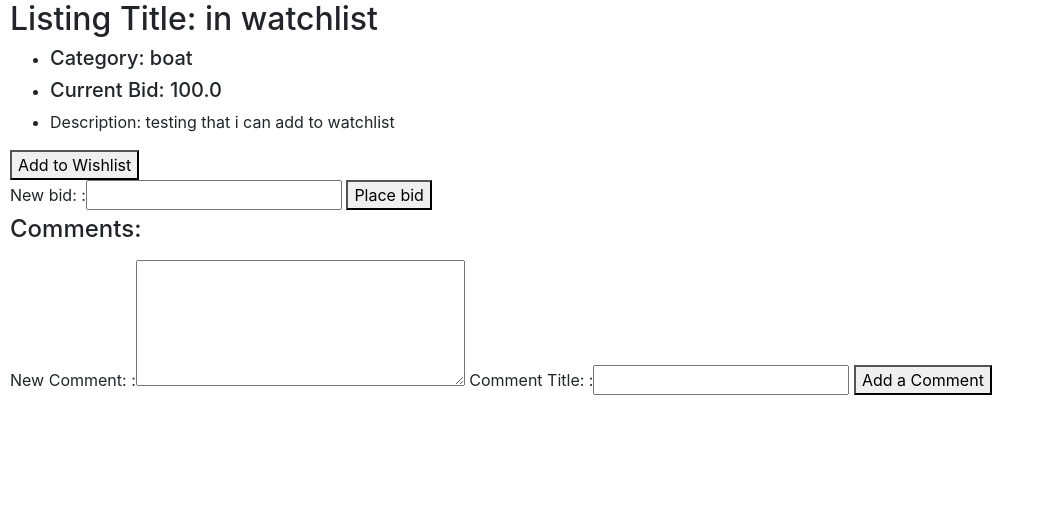
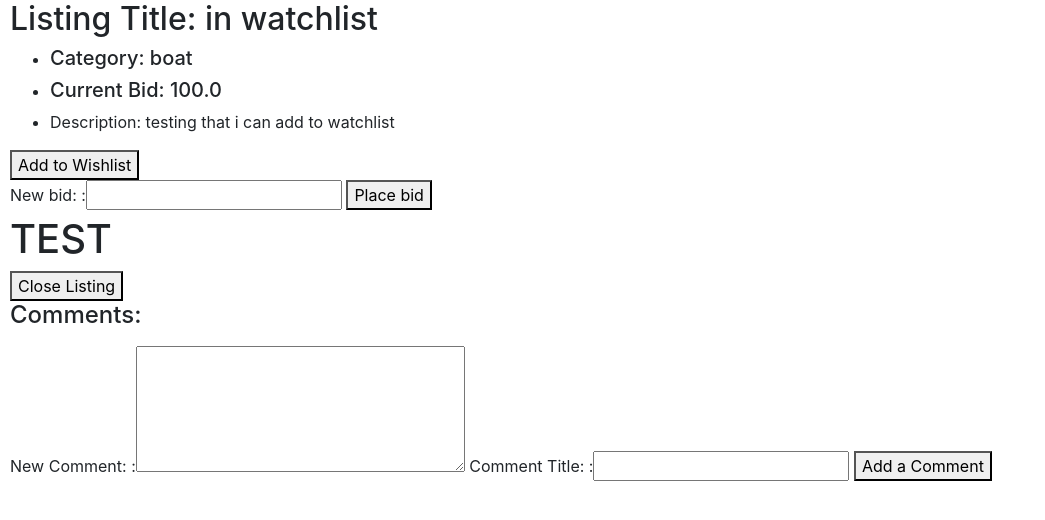
Before and after one commit to BenMueller1/2---Commerce-Project, a Django app: page /listings/3 in a window 1280 px wide. Shown: the part 163-683 px from the top of the page, without its empty margins (0-1045 px from the left). Run offline with Django 3.2, Linux system fonts and the light colour scheme; a user stored in the database is signed in; data comes from the database, SQL or seed files in the repository; both versions use the stored data as it was after the commit; some libraries are stand-ins or nearby versions.

Commit message:
just need to test and improve UI

```diff
--- a/auctions/models.py
+++ b/auctions/models.py
@@ -17,10 +17,10 @@ class Listing(models.Model):
     image = models.URLField()
     currentBid = models.FloatField()
 
-    highestBidder = models.OneToOneField("User", on_delete=models.DO_NOTHING, null = True, related_name="highestBidder")
-    creator = models.OneToOneField("User", on_delete=models.CASCADE, null=True, related_name="creator")
+    highestBidder = models.ForeignKey("User", on_delete=models.DO_NOTHING, null = True, related_name="highestBidder")
+    creator = models.ForeignKey("User", on_delete=models.CASCADE, null=True, related_name="creator")
     active = models.BooleanField(default=True)
-    winner = models.OneToOneField("User", on_delete=models.DO_NOTHING, null=True, related_name="winner")
+    winner = models.ForeignKey("User", on_delete=models.DO_NOTHING, null=True, related_name="winner")
     comments = models.ManyToManyField(Comment, null=True)
 
 
--- a/auctions/templates/auctions/listingPage.html
+++ b/auctions/templates/auctions/listingPage.html
@@ -28,14 +28,17 @@
             <button type="submit"> Place bid </button>
         </form>
 
-    {% comment %}
+        {% if user.id == listing.creator_id %}
+            <h1>TEST</h1>
+            <form action="" method="POST">
+                {% csrf_token %}
+                <input type="hidden" name="closeListing" value="closeListing">
+                <button type="submit"> Close Listing </button>
+            </form>
+        {% endif %}
+
     {% else %}
-        {% if %}   <!-- how do I get the current user??? -->
-            <!-- if user created the auction, give them the option to close the auction -->
-        {% else %}
-            <!-- say who has won the auction  (if it has been closed the winner was the most recent highest bid) -->
-    {% endcomment %}
-
+        <h4>{{listing.highestBidder}} has won the auction for this listing.</h4>
     {% endif %}
 
     <!-- display all comments (this works!)-->
--- a/auctions/views.py
+++ b/auctions/views.py
@@ -23,6 +23,7 @@ class newBidForm(forms.Form):
 class newCommentForm(forms.Form):
     comment = forms.CharField(label="New Comment: ", widget=forms.Textarea(attrs={"rows":5, "cols":30}))
     title = forms.CharField(label= "Comment Title: ")
+
 
 def index(request):
     listings = models.Listing.objects.all()
@@ -140,14 +141,22 @@ def listingPage(request, listingId):
             newComment = models.Comment(user=request.user, title=request.POST['title'], text=request.POST['comment'])
             newComment.save()   # this is causing an error
             listing.comments.add(newComment)
+            listing.save()
 
         elif "bid" in post_request_keys:
             if float(request.POST['bid']) > listing.currentBid:
                 listing.currentBid = request.POST['bid']
                 listing.highestBidder = request.user
+                listing.save()
 
         elif "addToWishList" in post_request_keys:
             request.user.watchlist.add(listing)
+            request.user.save()
+
+        elif "closeListing" in post_request_keys:
+            listing.active = False
+            listing.winner = listing.highestBidder
+            listing.save()
 
 
     if len(models.Listing.objects.filter(id=listingId)) == 0:
@@ -156,6 +165,6 @@ def listingPage(request, listingId):
 
     bidForm = newBidForm()
     commentForm = newCommentForm()
-    context = {"listing": listing, "bidForm":bidForm, "commentForm": commentForm, "comments":listing.comments}
+    context = {"listing": listing, "bidForm":bidForm, "commentForm": commentForm, "comments":listing.comments, "user": request.user}
 
     return render(request, "auctions/listingPage.html", context)
```
Also changed, not shown: auctions/migrations/0011_auto_20220223_2142.py (added), db.sqlite3.
